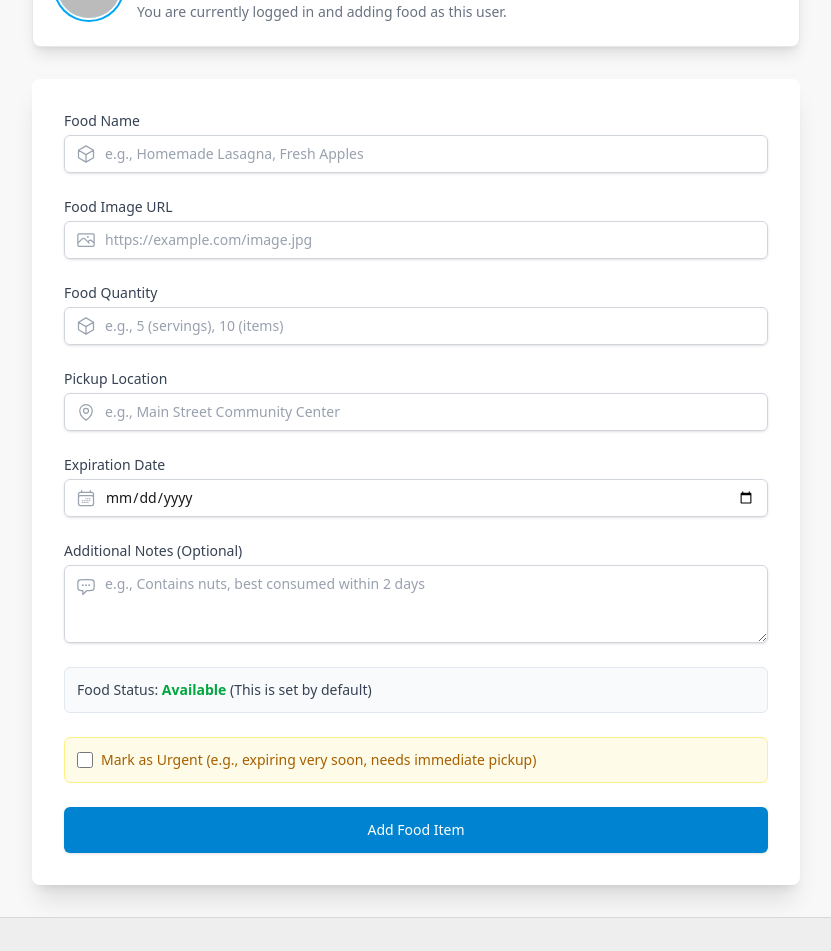
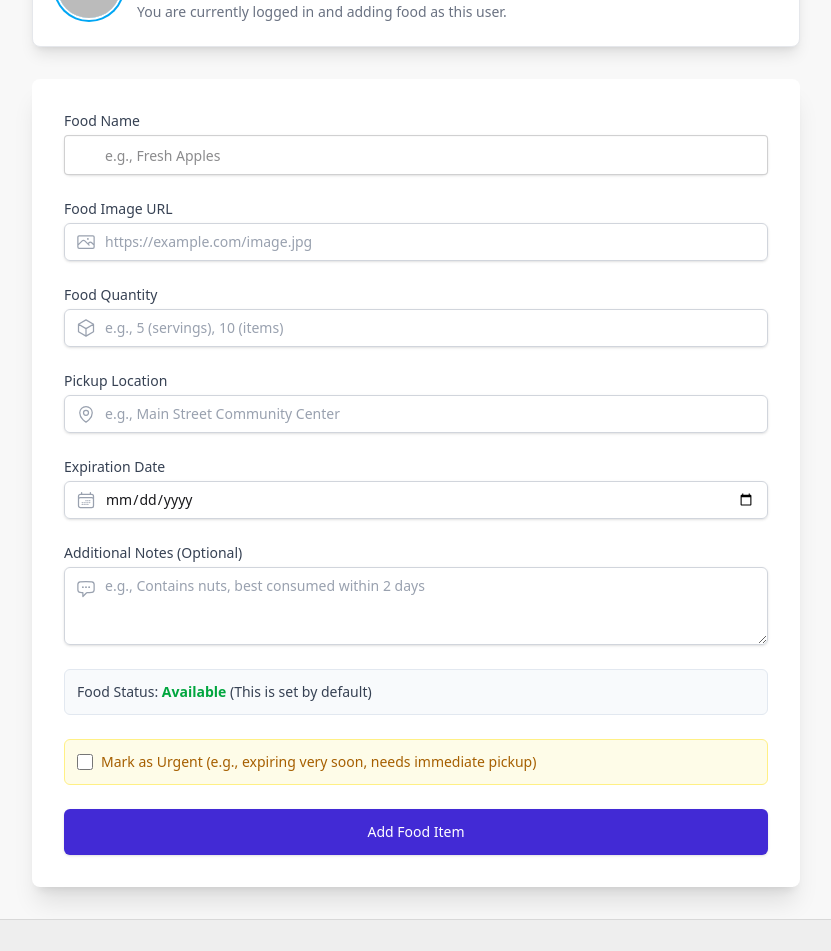
Before and after one commit to siam-sk/a11-food-sharing-client, a React (Vite) app: page /add-food in a window 1280 px wide. Shown: the part 380-1331 px from the top of the page, without its empty margins (224-1055 px from the left). Built offline with nearby package versions, Linux system fonts and the light colour scheme; no server answers; sample sign-in values are in the browser's storage.

Commit message:
refine form inputs and button styles

```diff
--- a/src/pages/AddFood.jsx
+++ b/src/pages/AddFood.jsx
@@ -191,8 +191,8 @@ const AddFood = () => {
                   <CubeIcon className="h-5 w-5 text-gray-400" aria-hidden="true" />
                 </div>
                 <input type="text" id="foodName" value={foodName} onChange={(e) => setFoodName(e.target.value)} required
-                       className="appearance-none block w-full px-3 py-2 pl-10 border border-gray-300 rounded-md placeholder-gray-400 focus:outline-none focus:ring-sky-500 focus:border-sky-500 sm:text-sm"
-                       placeholder="e.g., Homemade Lasagna, Fresh Apples" />
+                       className="input input-bordered w-full pl-10 focus:ring-primary focus:border-primary"
+                       placeholder="e.g., Fresh Apples" />
               </div>
             </div>
 
@@ -273,7 +273,7 @@ const AddFood = () => {
             </div>
 
             <button type="submit"
-                    className="w-full flex justify-center py-3 px-4 border border-transparent rounded-md shadow-sm text-sm font-medium text-white bg-sky-600 hover:bg-sky-700 focus:outline-none focus:ring-2 focus:ring-offset-2 focus:ring-sky-500 disabled:opacity-50"
+                    className="w-full flex justify-center py-3 px-4 border border-transparent rounded-md shadow-sm text-sm font-medium text-white bg-primary hover:bg-primary-focus focus:outline-none focus:ring-2 focus:ring-offset-2 focus:ring-primary disabled:opacity-50"
                     disabled={addFoodMutation.isPending || isLoadingUser}>
               {addFoodMutation.isPending ? (
                 <>
```
